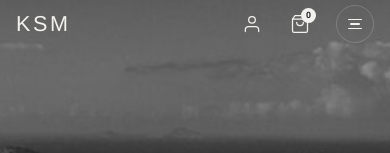
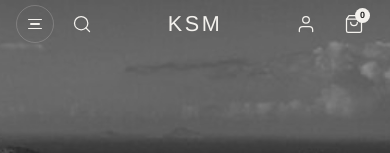
Before and after one commit to atharxv/KSM, a Next.js app: page / in a window 390 px wide. Shown: the top 153 px of the page. Built offline with nearby package versions, Linux system fonts and the light colour scheme.

Commit message:
Update tagline to KSM 2026 in footer and action banner

```diff
--- a/app/components/ActionBanner/ActionBanner.tsx
+++ b/app/components/ActionBanner/ActionBanner.tsx
@@ -17,8 +17,7 @@ export default function ActionBanner() {
 
       <div className={styles.content}>
         <h2 className={styles.headline}>
-          The Signature of Status<br />
-          and Unrivaled Prestige
+          KSM 2026
         </h2>
         <a href="/products" className={styles.shopButton} id="btn-shop-now">
           SHOP NOW
--- a/app/components/Footer/Footer.tsx
+++ b/app/components/Footer/Footer.tsx
@@ -8,7 +8,7 @@ export default function Footer() {
         <div className={styles.top}>
           <div className={styles.brand}>
             <a href="/" className={styles.logo} aria-label="KSM Home">KSM</a>
-            <p className={styles.tagline}>The Signature of Status and Unrivaled Prestige</p>
+            <p className={styles.tagline}>KSM 2026</p>
           </div>
 
           <div className={styles.linksGrid}>
--- a/app/components/Header/Header.module.css
+++ b/app/components/Header/Header.module.css
@@ -50,6 +50,14 @@
 .logoArea {
   display: flex;
   align-items: center;
+  flex: 1;
+}
+
+.leftActions {
+  display: none; /* Hidden on desktop */
+  align-items: center;
+  gap: var(--space-sm);
+  flex: 1;
 }
 
 .logo {
@@ -71,6 +79,8 @@
   display: flex;
   align-items: center;
   gap: var(--space-sm);
+  flex: 1;
+  justify-content: flex-end;
 }
 
 .iconBtn {
@@ -139,6 +149,10 @@
 .menuBtn:hover {
   border-color: rgba(var(--color-white-rgb), 0.5);
   background-color: rgba(var(--color-white-rgb), 0.06);
+}
+
+.desktopOnly {
+  display: flex;
 }
 
 .menuIcon {
@@ -532,6 +546,22 @@
    RESPONSIVE
    ============================================= */
 @media (max-width: 768px) {
+  .leftActions {
+    display: flex;
+  }
+
+  .logoArea {
+    justify-content: center;
+  }
+
+  .desktopOnly {
+    display: none;
+  }
+
+  .menuBtn {
+    margin-left: 0;
+  }
+
   .floatingMobileNav {
     display: flex;
   }
--- a/app/components/Header/Header.tsx
+++ b/app/components/Header/Header.tsx
@@ -85,14 +85,42 @@ export default function Header() {
         className={`${styles.header} ${scrolled ? styles.scrolled : ''} ${hidden ? styles.hidden : ''} ${isLightTheme ? styles.lightTheme : ''}`}
         id="site-header"
       >
-        {/* Left: Logo */}
+        {/* Left: Mobile Menu & Search */}
+        <div className={styles.leftActions}>
+          <button
+            className={styles.menuBtn}
+            onClick={() => setMenuOpen(!menuOpen)}
+            aria-label="Toggle navigation menu"
+            aria-expanded={menuOpen}
+            id="btn-menu-mobile"
+          >
+            <div className={`${styles.menuIcon} ${menuOpen ? styles.menuIconActive : ''}`}>
+              <span />
+              <span />
+              <span />
+            </div>
+          </button>
+
+          <button
+            className={styles.iconBtn}
+            aria-label="Search"
+            onClick={() => setMenuOpen(true)}
+          >
+            <svg width="20" height="20" viewBox="0 0 24 24" fill="none" stroke="currentColor" strokeWidth="1.5" strokeLinecap="round" strokeLinejoin="round">
+              <circle cx="11" cy="11" r="8" />
+              <line x1="21" y1="21" x2="16.65" y2="16.65" />
+            </svg>
+          </button>
+        </div>
+
+        {/* Center: Logo */}
         <div className={styles.logoArea}>
           <a href="/" className={styles.logo} id="site-logo" aria-label="KSM Home">
             KSM
           </a>
         </div>
 
-        {/* Right: Icon group + Menu */}
+        {/* Right: Icon group + Desktop Menu */}
         <div className={styles.actions}>
           <button className={styles.iconBtn} aria-label="Account" id="btn-account">
             <svg width="20" height="20" viewBox="0 0 24 24" fill="none" stroke="currentColor" strokeWidth="1.5" strokeLinecap="round" strokeLinejoin="round">
@@ -110,13 +138,13 @@ export default function Header() {
             <span className={styles.cartBadge}>0</span>
           </button>
 
-          {/* Menu Toggle */}
+          {/* Desktop Menu Toggle */}
           <button
-            className={styles.menuBtn}
+            className={`${styles.menuBtn} ${styles.desktopOnly}`}
             onClick={() => setMenuOpen(!menuOpen)}
             aria-label="Toggle navigation menu"
             aria-expanded={menuOpen}
-            id="btn-menu"
+            id="btn-menu-desktop"
           >
             <div className={`${styles.menuIcon} ${menuOpen ? styles.menuIconActive : ''}`}>
               <span />
```
